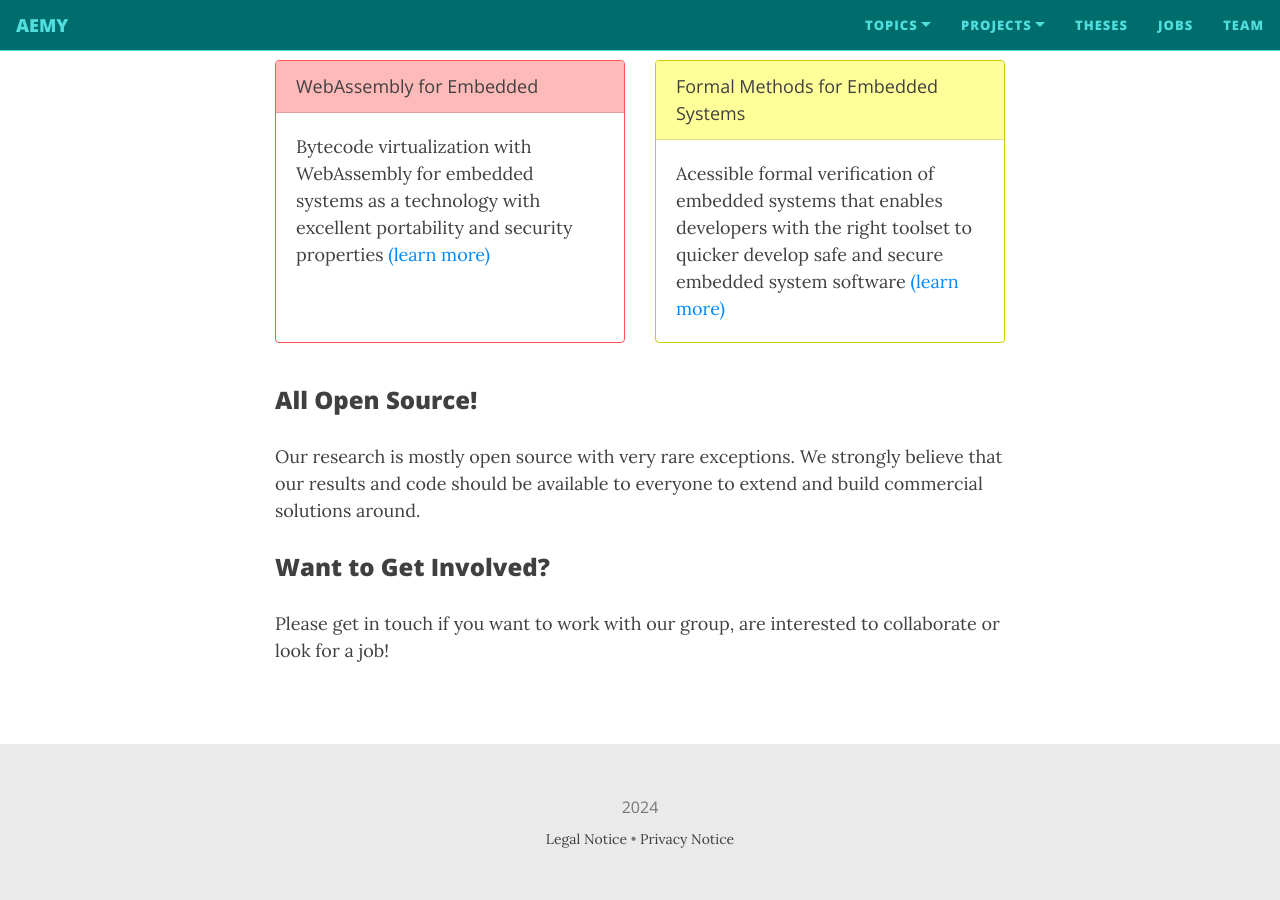
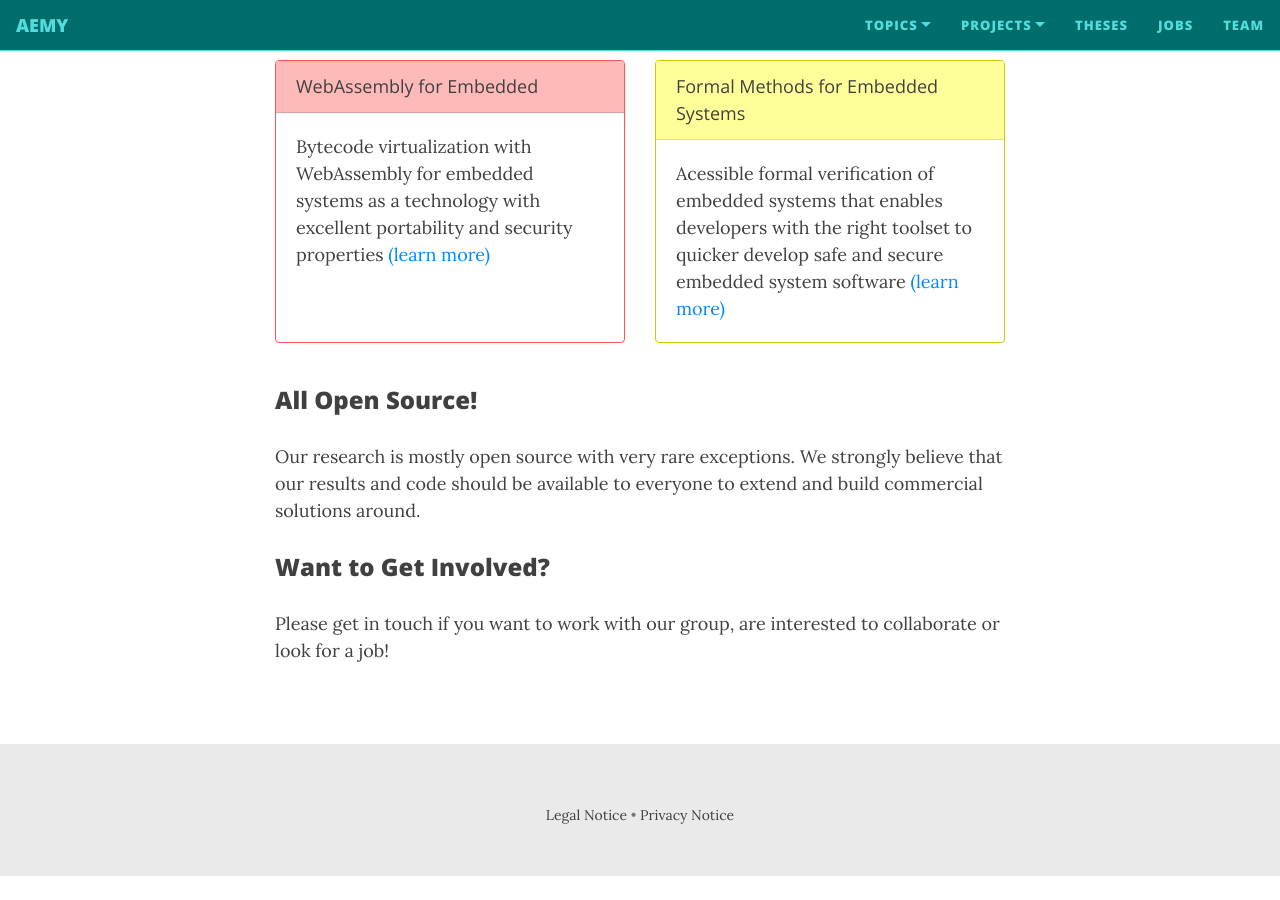
Before and after one commit to hm-aemy/hm-aemy.github.io, a Jekyll site: the page built from index.md, in a window 1280 px wide and 900 px high, scrolled down 773 px. Built offline with Jekyll 4.4.1, drawn with Linux system fonts in a browser that asks for light colours; after the commit the page ends 1649 px from its top, so only the background shows below that.

Commit message:
Cleanup footer

```diff
--- a/_includes/footer.html
+++ b/_includes/footer.html
@@ -2,40 +2,6 @@
     <div class="container-md beautiful-jekyll-footer">
       <div class="row">
         <div class="col-xl-8 offset-xl-2 col-lg-10 offset-lg-1">
-        {% if page.footer-extra %}
-          <div class="footer-custom-content">
-            {% for file in page.footer-extra %}
-              {% include {{ file }} %}
-            {% endfor %}
-          </div>
-        {% endif %}
-        <p class="copyright text-muted">
-        {% if site.author %}
-          {{ site.author }}
-          &nbsp;&bull;&nbsp;
-        {% endif %}
-        {{ site.time | date: '%Y' }}
-
-        {% if site.url-pretty %}
-          &nbsp;&bull;&nbsp;
-          <span class="author-site">
-            <a href="{% if site.url-canonical %}{{ site.url-canonical }}{% else %}{{ '/' | absolute_url }}{% endif %}">{{ site.url-pretty }}</a>
-          </span>
-        {% endif %}
-
-        {% if site.matomo %}
-          {% if site.matomo.opt-out %}
-            &nbsp;&bull;&nbsp;
-            <a href="http://{{- site.matomo.uri -}}/index.php?module=CoreAdminHome&action=optOut" target="_blank" class="text_muted">Do-not-Track</a>
-          {% endif %}
-        {% endif%}
-
-        {% if site.edit_page_button and site.github.repository_url %}
-          &nbsp;&bull;&nbsp;
-          <a title="Edit this page on GitHub" href="{{ site.github.repository_url }}/edit/{{ site.github.source.branch }}/{{ page.path }}" class="text_muted">Edit page</a>
-         {% endif%}
-
-        </p>
         <p class="theme-by text-muted">
           <a href="https://www.hm.edu/en/impressum_1/legal_notice_1.en.html">Legal Notice</a>&nbsp;&bull;&nbsp;<a href="https://www.hm.edu/en/impressum_1/data_protection/data_protection_declaration.en.html">Privacy Notice</a>
         </p>
```
